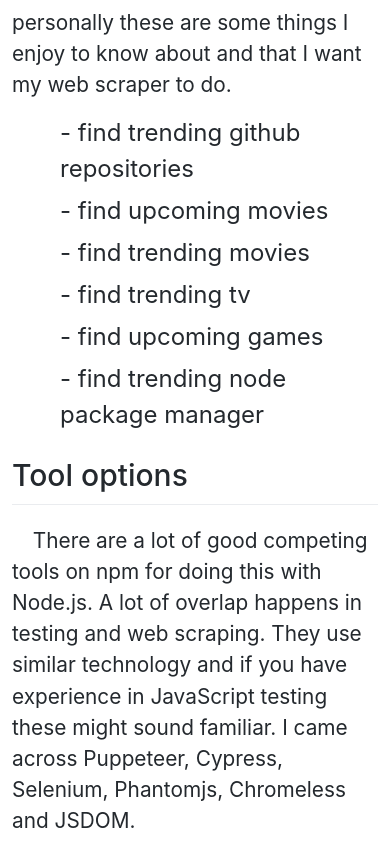
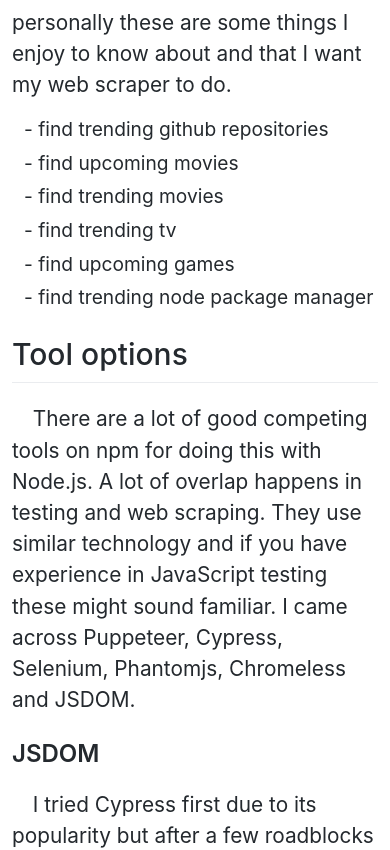
Before and after one commit to CodaBool/CodaBool.com, a Next.js app: page /blog/17 in a window 390 px wide. Shown: the part 2470-3320 px from the top of the page. Built offline with nearby package versions, Linux system fonts and the light colour scheme.

Commit message:
fix ul, and add new s3 url

```diff
--- a/pages/blog/17.mdx
+++ b/pages/blog/17.mdx
@@ -176,3 +176,8 @@ Please take a look at what the results of the scraper end up looking like [here]
 - [discord bot code](https://github.com/CodaBool/p09-scraper-consumer/blob/main/discord-bot/index.js)
 - [sample code](https://github.com/CodaBool/p09-scraper-consumer)
 - [scraper code](https://github.com/CodaBool/p09-web-scraper)
+
+
+# Update
+I have updated both the scraper and the discord bot since writing this blog.
+You can read about the update on this [blog](https://codabool.com/blog/27)
--- a/pages/projects/index.js
+++ b/pages/projects/index.js
@@ -91,7 +91,7 @@ export default function Projects() {
         <ProjectBox
           title="Financial Tracker"
           description="A group financial tracker. Signup and enter your contribution towards a goal. Complete with pie and bar graphs as well as a detailed history."
-          link="https://stat-sample.codadash.com.s3-website-us-east-1.amazonaws.com"
+          link="https://p7.codabool.com"
           tags={['ChartJS', 'React', 'MongoDB', 'Serverless', 'Docker', 'next-auth']}
           delay={0}
           year={2021}
--- a/styles/markdown.module.css
+++ b/styles/markdown.module.css
@@ -1022,6 +1022,10 @@
   .markdown p {
     font-size: 1.3rem;
   }
+  .markdown ul {
+    font-size: 1.2rem;
+    padding-left: .75rem;
+  }
 
   .markdown blockquote {
     padding: 0 6px;
```
